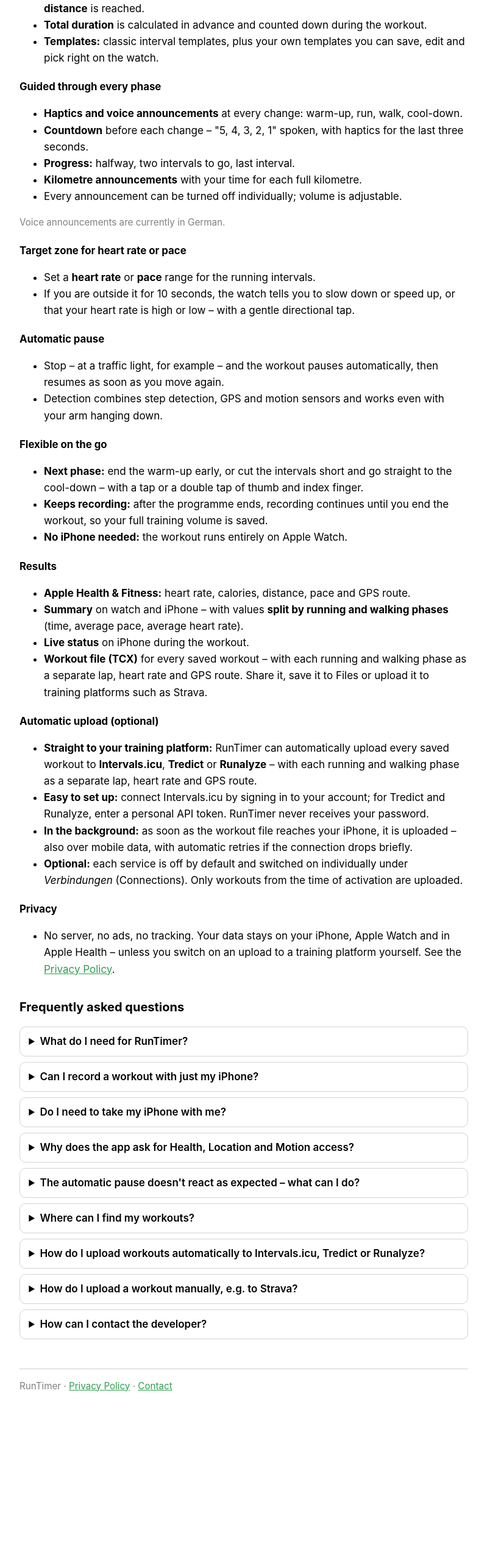
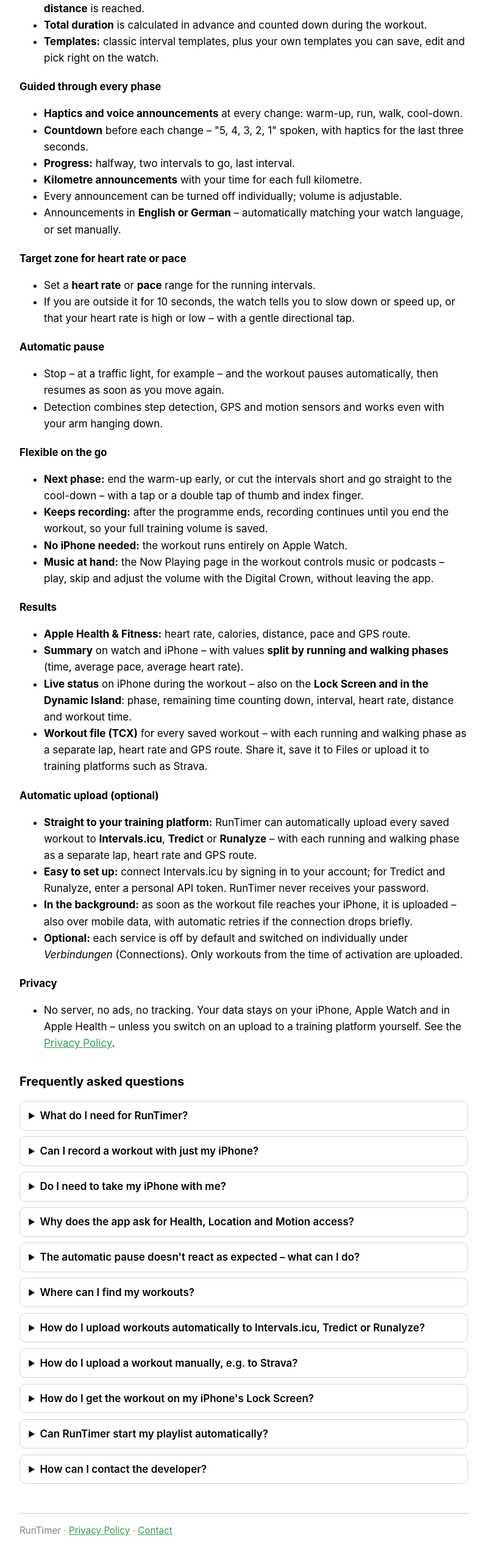
Before and after one commit to AutomatiskHome/runtimer, a plain HTML site: page features.html in a window 1280 px wide. Shown: the part 637-3196 px from the top of the page at 61% size, without its empty margins (240-1039 px from the left). Before the commit the page ends 2986 px from the top, so only its background shows below. Drawn offline with Linux system fonts and the light colour scheme.

Commit message:
Add files via upload

```diff
--- a/features.html
+++ b/features.html
@@ -37,8 +37,8 @@
   <li><strong>Progress:</strong> halfway, two intervals to go, last interval.</li>
   <li><strong>Kilometre announcements</strong> with your time for each full kilometre.</li>
   <li>Every announcement can be turned off individually; volume is adjustable.</li>
+  <li>Announcements in <strong>English or German</strong> – automatically matching your watch language, or set manually.</li>
 </ul>
-<p class="meta">Voice announcements are currently in German.</p>
 
 <h3>Target zone for heart rate or pace</h3>
 <ul>
@@ -57,13 +57,14 @@
   <li><strong>Next phase:</strong> end the warm-up early, or cut the intervals short and go straight to the cool-down – with a tap or a double tap of thumb and index finger.</li>
   <li><strong>Keeps recording:</strong> after the programme ends, recording continues until you end the workout, so your full training volume is saved.</li>
   <li><strong>No iPhone needed:</strong> the workout runs entirely on Apple Watch.</li>
+  <li><strong>Music at hand:</strong> the Now Playing page in the workout controls music or podcasts – play, skip and adjust the volume with the Digital Crown, without leaving the app.</li>
 </ul>
 
 <h3>Results</h3>
 <ul>
   <li><strong>Apple Health &amp; Fitness:</strong> heart rate, calories, distance, pace and GPS route.</li>
   <li><strong>Summary</strong> on watch and iPhone – with values <strong>split by running and walking phases</strong> (time, average pace, average heart rate).</li>
-  <li><strong>Live status</strong> on iPhone during the workout.</li>
+  <li><strong>Live status</strong> on iPhone during the workout – also on the <strong>Lock Screen and in the Dynamic Island</strong>: phase, remaining time counting down, interval, heart rate, distance and workout time.</li>
   <li><strong>Workout file (TCX)</strong> for every saved workout – with each running and walking phase as a separate lap, heart rate and GPS route. Share it, save it to Files or upload it to training platforms such as Strava.</li>
 </ul>
 
@@ -124,6 +125,16 @@
 </details>
 
 <details>
+  <summary>How do I get the workout on my iPhone's Lock Screen?</summary>
+  <p>Open RunTimer on your iPhone before starting the workout on your watch – or briefly once during the workout. The live status then appears on the Lock Screen and in the Dynamic Island and stays up to date until the workout ends, even with your iPhone locked. iOS only allows such a Live Activity to start while the app is open. You can turn it off in iOS Settings under RunTimer → Live Activities.</p>
+</details>
+
+<details>
+  <summary>Can RunTimer start my playlist automatically?</summary>
+  <p>No – watchOS only allows this for Apple's own Workout app. Start your playlist in the Music app on your watch or with Siri (“Play my running playlist”) before the workout. During the workout, control it on the Now Playing page (scroll all the way down with the Digital Crown); ▶︎ resumes what you last listened to. Voice announcements briefly lower the music.</p>
+</details>
+
+<details>
   <summary>How can I contact the developer?</summary>
   <p>By email at <a href="mailto:runtimerapp@tuta.com">runtimerapp@tuta.com</a>. During beta testing, you can also send feedback directly via the TestFlight app.</p>
 </details>
```
Also changed, not shown: funktionen.html (+13 -1 lines).
